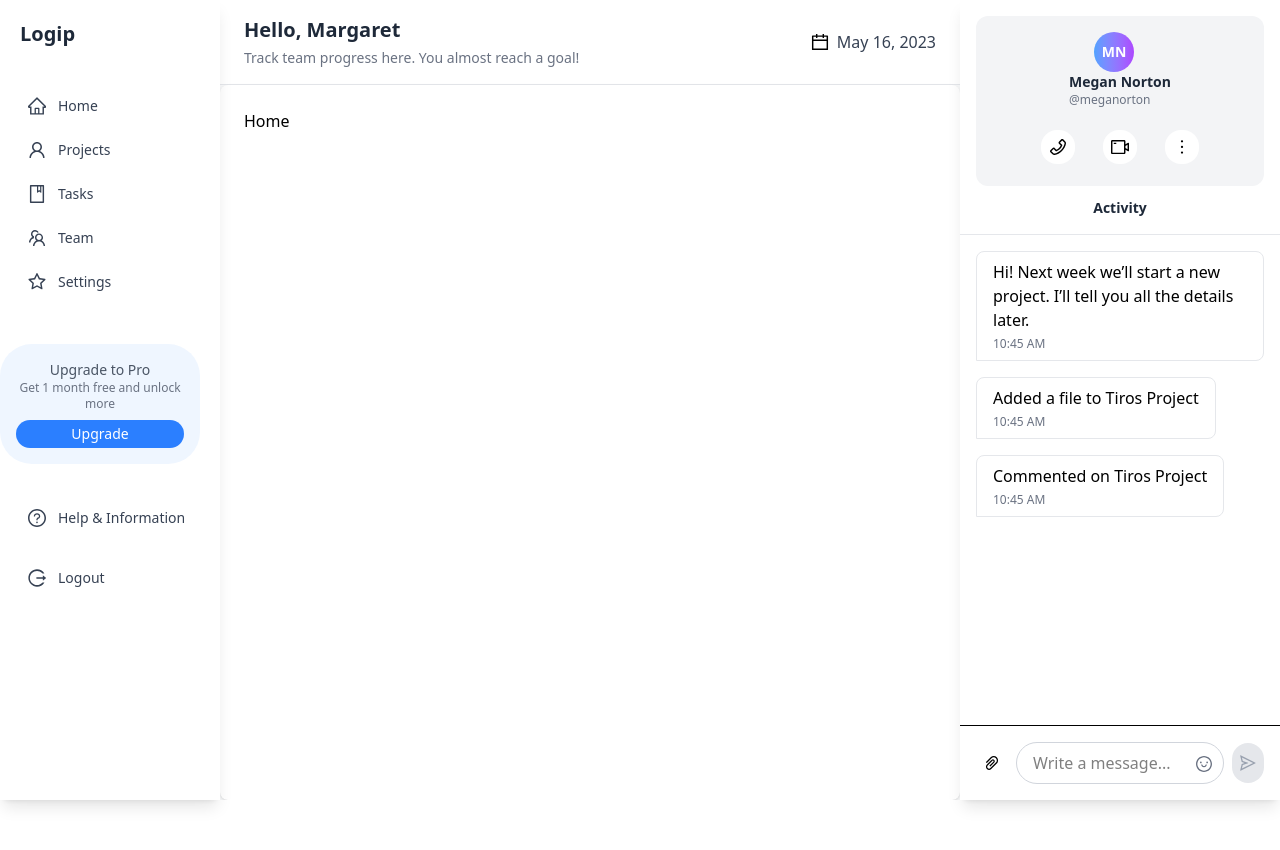
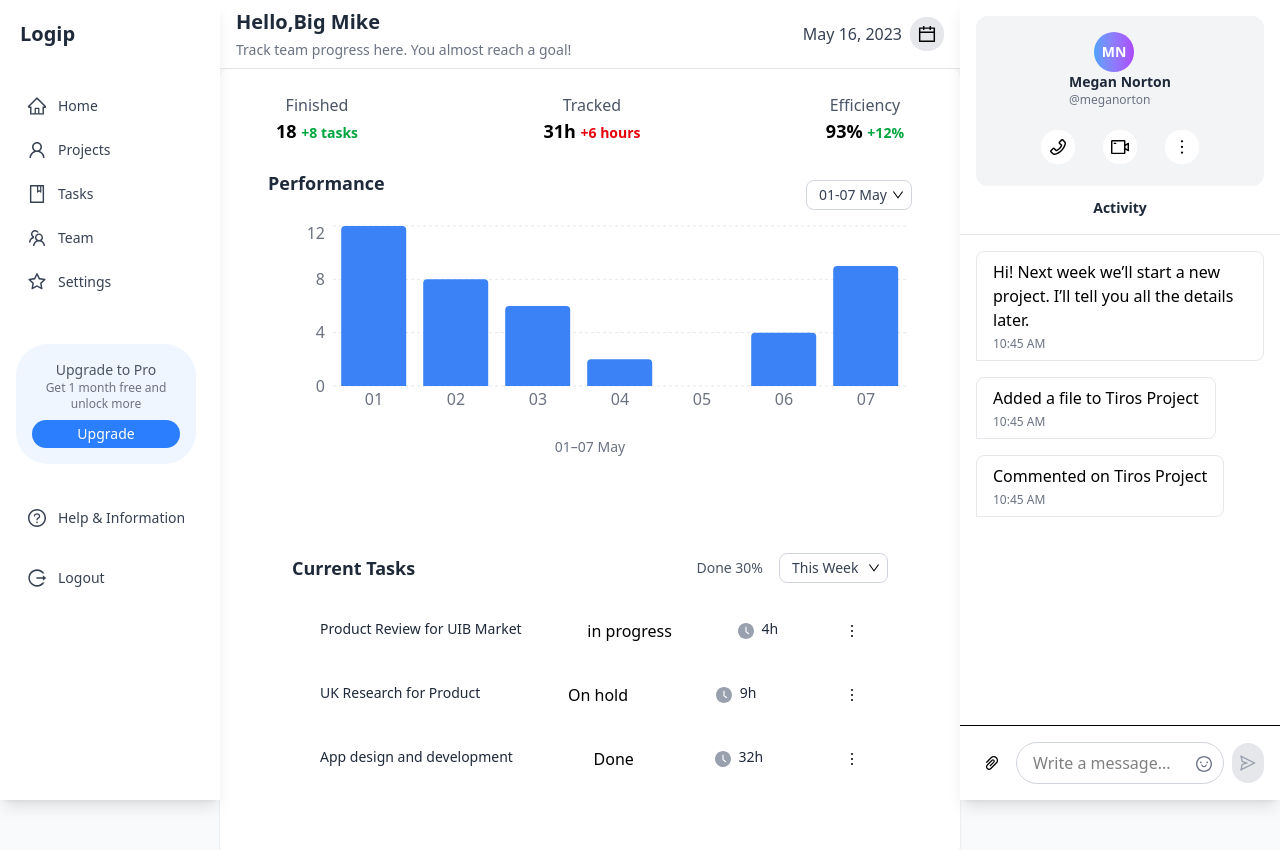
Before and after one commit to ChidiebereMichael18/test, a React (Vite) app: page /dashboard in a window 1280 px wide. Shown: the top 850 px of the page. Before the commit the page ends 800 px from the top, so only its background shows below. Built offline with nearby package versions, Linux system fonts and the light colour scheme.

Commit message:
almpost done

```diff
--- a/package.json
+++ b/package.json
@@ -15,6 +15,7 @@
     "react": "^19.1.1",
     "react-dom": "^19.1.1",
     "react-router-dom": "^7.8.1",
+    "recharts": "^3.1.2",
     "tailwindcss": "^4.1.12"
   },
   "devDependencies": {
--- a/src/components/layout/Header.jsx
+++ b/src/components/layout/Header.jsx
@@ -6,7 +6,7 @@ const Header = () => {
   const { setCollapsed, isMobile } = useSidebar();
 
   return (
-    <div className="bg-white border-b border-gray-200 px-6 py-4">
+    <div className="bg-white border-b border-gray-200 px-4 py-2">
       <div className="flex items-center justify-between">
         <div className="flex items-center">
           {isMobile && (
@@ -16,16 +16,16 @@ const Header = () => {
             />
           )}
           <div className="flex flex-col">
-            <h1 className="text-xl font-semibold text-gray-800">Hello, Margaret</h1>
+            <h1 className="text-xl font-bold text-gray-800">Hello,Big Mike</h1>
             <span className="text-sm text-gray-500 mt-1">
               Track team progress here. You almost reach a goal!
             </span>
           </div>
         </div>
 
-        <div className="flex items-center space-x-2">
-          <CalendarOutlined className="text-blue-500 text-lg" />
-          <h3 className="text-base font-medium text-gray-700">May 16, 2023</h3>
+        <div className="flex items-center ">
+          <h3 className="text-base font-medium mr-2 text-gray-700">May 16, 2023</h3>
+          <CalendarOutlined className="text-blue-500 bg-gray-200 p-2 rounded-2xl text-lg" />
         </div>
       </div>
     </div>
--- a/src/components/layout/Sidebar.jsx
+++ b/src/components/layout/Sidebar.jsx
@@ -49,7 +49,7 @@ const Sidebar = () => {
       >
         <div className="p-5 flex items-center justify-between ">
           <div className="flex items-center">
-            <h1 className="text-xl font-bold text-gray-800">Logip</h1>
+            <h1 className="text-xl text-center font-bold text-gray-800">Logip</h1>
           </div>
           {(isMobile || collapsed) && (
             <CloseOutlined
--- a/src/components/ui/PerformanceStats.jsx
+++ b/src/components/ui/PerformanceStats.jsx
@@ -1,29 +1,88 @@
 import React from 'react';
-import { ArrowUpOutlined, ArrowDownOutlined } from '@ant-design/icons';
+import {
+  BarChart, Bar, XAxis, YAxis, CartesianGrid, Tooltip, ResponsiveContainer
+} from 'recharts';
+import { DownOutlined } from '@ant-design/icons';
+import { useState } from 'react';
+const PerformanceStats = () => {
+ const [selectedWeek, setSelectedWeek] = useState('thisWeek');
+  // Data matching the chart in the image
+  const chartData = [
+    { day: '01', hours: 12 },
+    { day: '02', hours: 8 },
+    { day: '03', hours: 6 },
+    { day: '04', hours: 2 },
+    { day: '05', hours: 0 },
+    { day: '06', hours: 4 },
+    { day: '07', hours: 9 }
+  ];
 
-const PerformanceStats = () => {
+    const weekOptions = [
+    { value: 'thisWeek', label: '01-07 May' },
+    { value: 'lastWeek', label: '07-14 May' },
+    { value: 'nextWeek', label: '14-21 May' }
+  ];
   return (
-    <div className="bg-white rounded-lg shadow-sm p-6 mb-6">
-      <h2 className="text-lg font-semibold text-gray-800 mb-4">Performance</h2>
+    <div className="bg-white p-6 mb-4">
+      <div className='flex items-center justify-between'>
+          <div>
+              <h2 className="text-lg font-semibold text-gray-800 mb-6">Performance</h2>
+          </div>
+              {/* Week Selector */}
+                    <div className="relative">
+                      <select
+                        value={selectedWeek}
+                        onChange={(e) => setSelectedWeek(e.target.value)}
+                        className="appearance-none bg-white border border-gray-300 rounded-lg py-1 px-3 pr-6 text-sm text-gray-700 focus:outline-none focus:ring-1 focus:ring-blue-500 focus:border-transparent cursor-pointer"
+                      >
+                        {weekOptions.map(option => (
+                          <option key={option.value} value={option.value}>
+                            {option.label}
+                          </option>
+                        ))}
+                      </select>
+                      <DownOutlined className="absolute right-2 top-1/2 transform -translate-y-1/2 text-gray-400 text-xs pointer-events-none" />
+                    </div>
+      </div>
 
-      <div className="grid grid-cols-1 md:grid-cols-2 gap-6">
-        <div className="bg-red-50 p-4 rounded-lg">
-          <div className="flex items-center justify-between mb-2">
-            <span className="text-sm font-medium text-red-700">03 May 2023</span>
-            <ArrowDownOutlined className="text-red-500" />
-          </div>
-          <p className="text-xs text-red-600">This month lost month</p>
-          <p className="text-2xl font-bold text-red-800 mt-2">7h</p>
-        </div>
+      {/* Chart Container */}
+      <div className="h-50 mb-4">
+        <ResponsiveContainer width="100%" height="100%">
+          <BarChart data={chartData}>
+            <CartesianGrid strokeDasharray="3 3" stroke="#e5e7eb" vertical={false} />
+            <XAxis
+              dataKey="day"
+              stroke="#6b7280"
+              axisLine={false}
+              tickLine={false}
+            />
+            <YAxis
+              stroke="#6b7280"
+              axisLine={false}
+              tickLine={false}
+              ticks={[0, 2, 4, 6, 8, 10, 12]}
+            />
+            <Tooltip
+              contentStyle={{
+                backgroundColor: 'white',
+                border: '1px solid #e5e7eb',
+                borderRadius: '6px',
+                boxShadow: '0 4px 6px -1px rgba(0, 0, 0, 0.1)'
+              }}
+            />
+            <Bar
+              dataKey="hours"
+              fill="#3b82f6"
+              radius={[4, 4, 0, 0]}
+              name="Hours"
+            />
+          </BarChart>
+        </ResponsiveContainer>
+      </div>
 
-        <div className="bg-blue-50 p-4 rounded-lg">
-          <div className="flex items-center justify-between mb-2">
-            <span className="text-sm font-medium text-blue-700">Current</span>
-            <ArrowUpOutlined className="text-blue-500" />
-          </div>
-          <p className="text-xs text-blue-600">This month</p>
-          <p className="text-2xl font-bold text-blue-800 mt-2">8h</p>
-        </div>
+      {/* Date Range */}
+      <div className="text-center text-sm text-gray-500 mb-8">
+        01–07 May
       </div>
     </div>
   );
--- a/src/components/ui/ProfileCard.jsx
+++ b/src/components/ui/ProfileCard.jsx
@@ -16,13 +16,13 @@ const ProfileCard = ({ user }) => {
         </div>
         <div className="flex items-center space-x-4 mt-4">
           <button className="p-1.5 rounded-full hover:bg-gray-100 transition-colors">
-            <PhoneOutlined className="bg-white rounded-2xl p-2 text-black text-lg" />
+            <PhoneOutlined className="bg-white cursor-pointer rounded-2xl p-2 text-black text-lg" />
           </button>
           <button className="p-1.5 rounded-full hover:bg-gray-100 transition-colors">
-            <VideoCameraOutlined className="bg-white rounded-2xl p-2 text-black text-lg" />
+            <VideoCameraOutlined className="bg-white cursor-pointer rounded-2xl p-2 text-black text-lg" />
           </button>
           <button className="p-1.5 rounded-full hover:bg-gray-100 transition-colors">
-            <MoreOutlined className="bg-white rounded-2xl p-2 text-black text-lg" />
+            <MoreOutlined className="bg-white cursor-pointer rounded-2xl p-2 text-black text-lg" />
           </button>
         </div>
       </div>
--- a/src/components/ui/Tasks.jsx
+++ b/src/components/ui/Tasks.jsx
@@ -1,33 +1,117 @@
-import React from 'react';
-import TaskItem from './TaskItem';
+import React, { useState } from 'react';
+import {
+  CheckCircleOutlined,
+  MoreOutlined,
+  DownOutlined,
+  ClockCircleOutlined,
+  ClockCircleFilled
+} from '@ant-design/icons';
 
 const Tasks = () => {
+  const [selectedWeek, setSelectedWeek] = useState('thisWeek');
+
+  const tasksData = [
+    {
+      id: 1,
+      title: "Product Review for UIB Market",
+      status: "in progress",
+      progress: 30,
+      time: "4h"
+    },
+    {
+      id: 2,
+      title: "UK Research for Product",
+      status: "On hold",
+      progress: 0,
+      time: "9h"
+    },
+    {
+      id: 3,
+      title: "App design and development",
+      status: "Done",
+      progress: 100,
+      time: "32h"
+    }
+  ];
+
+  const weekOptions = [
+    { value: 'thisWeek', label: 'This Week' },
+    { value: 'lastWeek', label: 'Last Week' },
+    { value: 'nextWeek', label: 'Next Week' }
+  ];
+
+//   const getStatusColor = (status) => {
+//     switch(status.toLowerCase()) {
+//       case 'in progress': return 'text-blue-600';
+//       case 'on hold': return 'text-yellow-600';
+//       case 'done': return 'text-green-600';
+//       default: return 'text-gray-600';
+//     }
+//   };
+
+//   const getStatusBadge = (status) => {
+//     switch(status.toLowerCase()) {
+//       case 'in progress': return 'bg-blue-100 text-blue-800';
+//       case 'on hold': return 'bg-yellow-100 text-yellow-800';
+//       case 'done': return 'bg-green-100 text-green-800';
+//       default: return 'bg-gray-100 text-gray-800';
+//     }
+//   };
+
   return (
-    <div className="bg-white rounded-lg shadow-sm p-6 mb-6">
-      <h2 className="text-lg font-semibold text-gray-800 mb-4">Current Tasks</h2>
+    <div className="bg-white p-6 mb-6 md:mx-6 mx-4">
+      {/* Header with Week Selector */}
+      <div className="flex items-center justify-between mb-6">
+        <h2 className="text-lg font-semibold text-gray-800">Current Tasks</h2>
 
-      <div className="mb-6">
-        <TaskItem
-          title="Product Review for UB Market"
-          status="In progress"
-          time="4h"
-          range="This week"
-        />
+        <div className="flex items-center space-x-4">
+          {/* Progress Label */}
+          <span className="text-sm text-gray-600">Done 30%</span>
+
+          {/* Week Selector */}
+          <div className="relative">
+            <select
+              value={selectedWeek}
+              onChange={(e) => setSelectedWeek(e.target.value)}
+              className="appearance-none bg-white border border-gray-300 rounded-lg py-1 px-3 pr-6 text-sm text-gray-700 focus:outline-none focus:ring-1 focus:ring-blue-500 focus:border-transparent cursor-pointer"
+            >
+              {weekOptions.map(option => (
+                <option key={option.value} value={option.value}>
+                  {option.label}
+                </option>
+              ))}
+            </select>
+            <DownOutlined className="absolute right-2 top-1/2 transform -translate-y-1/2 text-gray-400 text-xs pointer-events-none" />
+          </div>
+        </div>
       </div>
 
-      <h3 className="text-md font-medium text-gray-800 mb-3">UK Research for Product</h3>
-      <TaskItem
-        title=""
-        status="On hold"
-        time="9h"
-      />
+      {/* Tasks List */}
+      <div className="space-y-4 justify-between  mx-4">
+        {tasksData.map(task => (
+          <div key={task.id} className="flex items-center justify-between space-x-4 p-3 ">
+            <div>
+              <h4 className="text-sm font-medium text-gray-800 mb-1">{task.title}</h4>
+            </div>
 
-      <h3 className="text-md font-medium text-gray-800 mb-3 mt-4">App design and development</h3>
-      <TaskItem
-        title=""
-        status="Done"
-        time="32h"
-      />
+            <div>
+                <h4>{task.status}</h4>
+            </div>
+
+            <div className='flex text-gray-400 items-center space-x-2'>
+                 <ClockCircleFilled className='text-gray-400'/>
+                <h4 className="text-sm font-medium text-gray-800 mb-1">{task.time}</h4>
+            </div>
+
+              <div>
+                  <button className="text-black hover:text-gray-600">
+                    <MoreOutlined  className='text-black'/>
+                  </button>
+              </div>
+
+          </div>
+        ))}
+      </div>
     </div>
   );
 };
--- a/src/components/ui/Upgrade.jsx
+++ b/src/components/ui/Upgrade.jsx
@@ -1,9 +1,9 @@
 const Upgrade = () => {
   return (
-    <div className="mt-6 p-4 bg-blue-50 rounded-4xl w-50 text-center">
+    <div className="mt-6 p-4 bg-blue-50 rounded-4xl ml-4 w-45 text-center">
       <p className="text-sm text-gray-600">Upgrade to Pro</p>
       <p className="text-xs text-gray-500">Get 1 month free and unlock more</p>
-      <button className="mt-2 w-full bg-blue-500 text-white text-sm py-1 rounded-4xl">Upgrade</button>
+      <button className="mt-2 w-full bg-blue-500 cursor-pointer text-white text-sm py-1 rounded-4xl">Upgrade</button>
     </div>
   );
 };
--- a/src/pages/Home.jsx
+++ b/src/pages/Home.jsx
@@ -1,11 +1,27 @@
 import React from 'react'
-import Header from '../components/layout/Header'
+import Tasks from '../components/ui/Tasks'
+import PerformanceStats from '../components/ui/PerformanceStats'
 
 function Home() {
   return (
     <div>
-      {/* <Header/> */}
-      Home</div>
+      <div className="flex items-center md:mx-8 mx-4 justify-between">
+        <div className="text-center">
+          <p className="text-gray-600">Finished</p>
+          <p className="text-lg font-bold">18 <span className="text-sm text-green-600">+8 tasks</span></p>
+        </div>
+        <div className="text-center">
+          <p className="text-gray-600">Tracked</p>
+          <p className="text-lg font-bold">31h <span className="text-sm text-red-600">+6 hours</span></p>
+        </div>
+        <div className="text-center">
+          <p className="text-gray-600">Efficiency</p>
+          <p className="text-lg font-bold">93% <span className="text-sm text-green-600">+12%</span></p>
+        </div>
+      </div>
+      <PerformanceStats/>
+      <Tasks/>
+    </div>
   )
 }
 
```
Also changed, not shown: src/components/ui/TaskItem.jsx (deleted, +0 -44 lines), src/components/ui/Charts.jsx (deleted), src/components/ui/CurrentTask.jsx (deleted), 1 other file (tests, documents, lock files or other folders).
